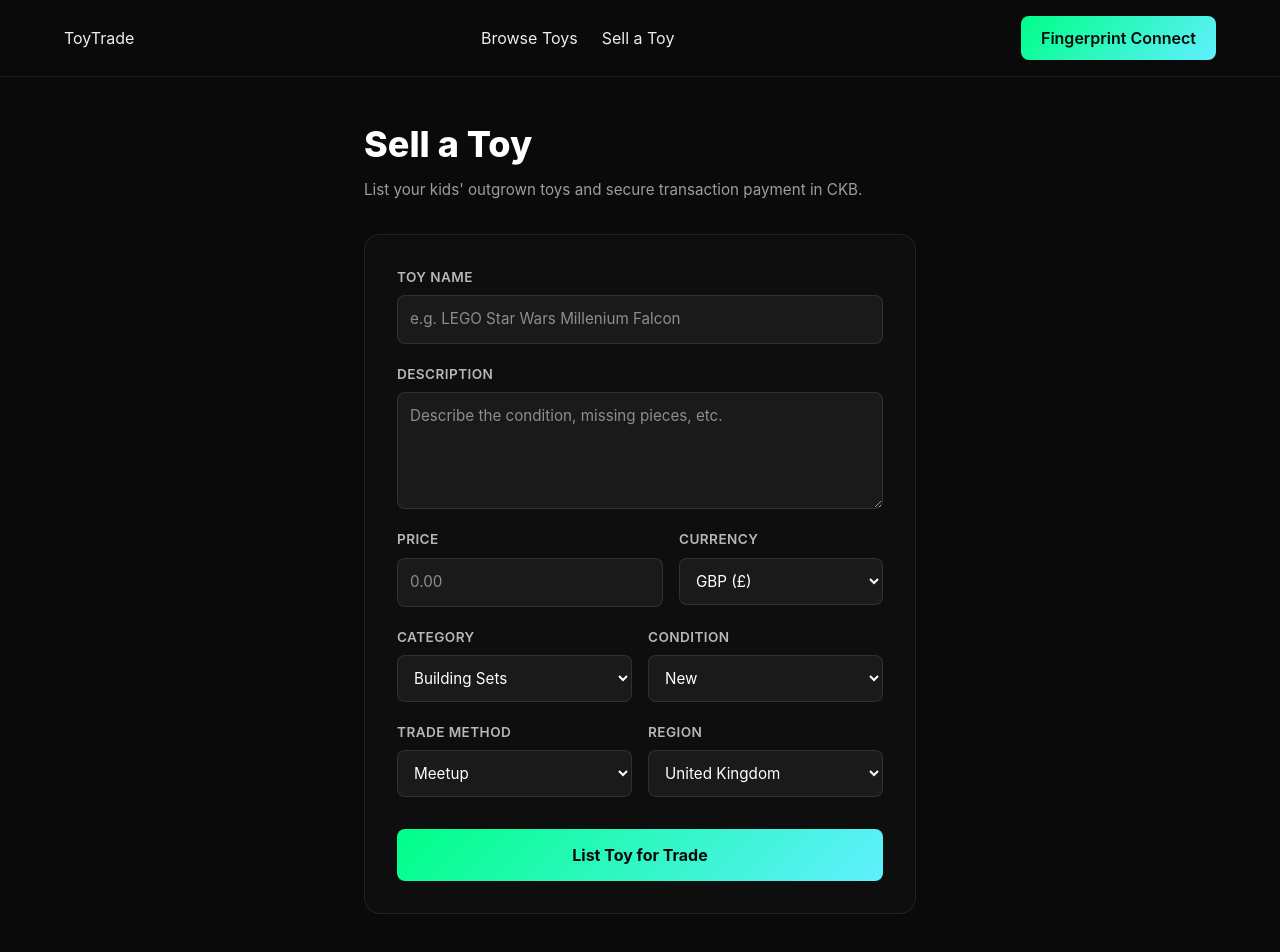
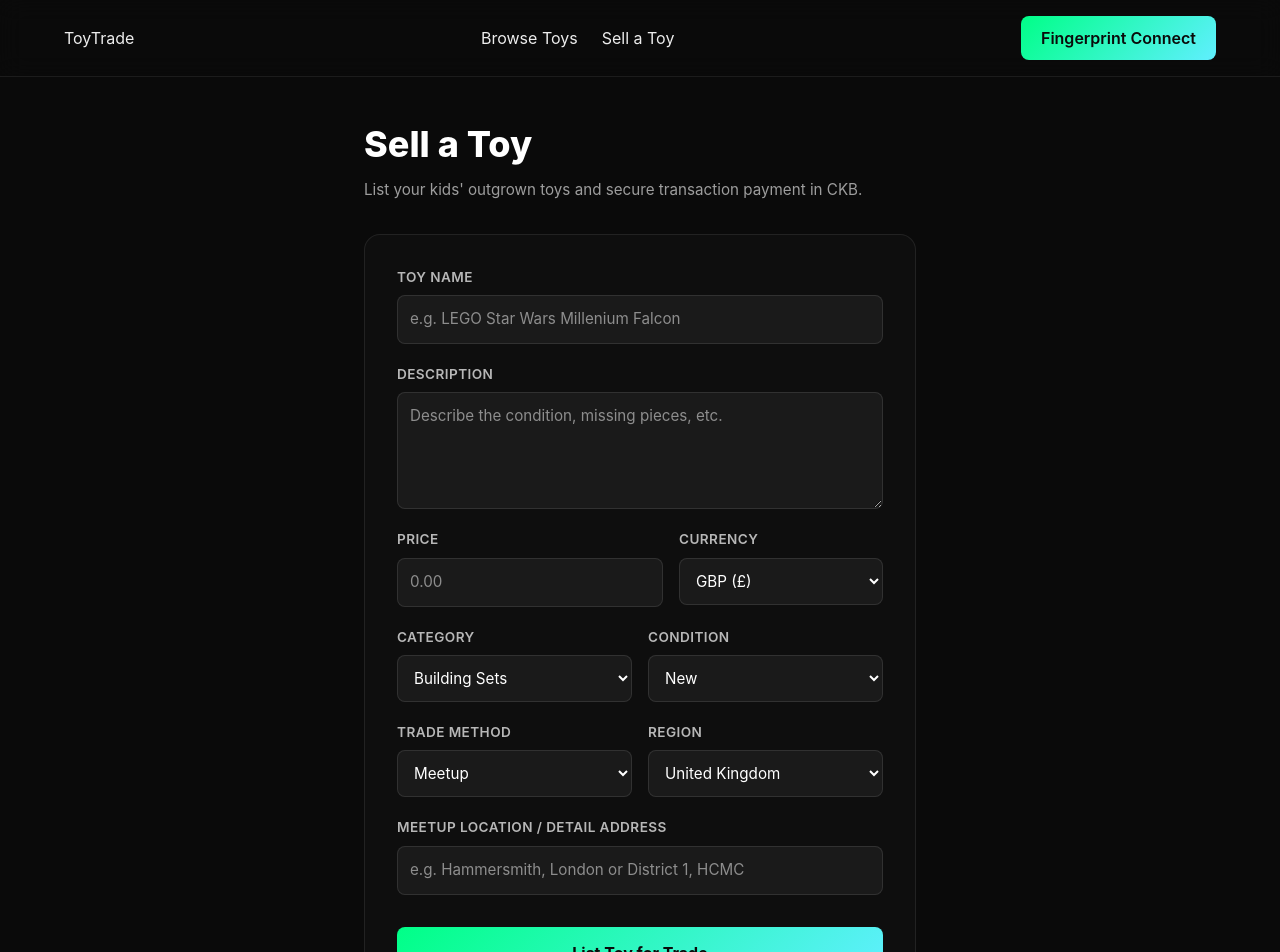
Before and after one commit to nghiadang391/Toy_trading_platform, a Next.js app: page /listings/create in a window 1280 px wide. Shown: the top 952 px of the page. Built offline with nearby package versions, Linux system fonts and the light colour scheme.

Commit message:
Support detail meetup addresses for toy listings

```diff
--- a/src/app/api/listings/route.ts
+++ b/src/app/api/listings/route.ts
@@ -53,6 +53,7 @@ export async function POST(request: Request) {
       imageUrls,
       tradeMethod,
       shippingRegion,
+      location,
       sellerId,
     } = body;
 
@@ -76,6 +77,7 @@ export async function POST(request: Request) {
         imageUrls: imageUrls || [],
         tradeMethod: tradeMethod as TradeMethod,
         shippingRegion: shippingRegion as Region,
+        location: location || null,
         sellerId,
         status: "ACTIVE",
       },
--- a/src/app/listings/create/page.tsx
+++ b/src/app/listings/create/page.tsx
@@ -16,6 +16,7 @@ export default function CreateListingPage() {
   const [condition, setCondition] = useState("NEW");
   const [tradeMethod, setTradeMethod] = useState("MEETUP");
   const [shippingRegion, setShippingRegion] = useState("UK");
+  const [location, setLocation] = useState("");
 
   async function handleSubmit(e: React.FormEvent) {
     e.preventDefault();
@@ -49,6 +50,7 @@ export default function CreateListingPage() {
           imageUrls: [],
           tradeMethod,
           shippingRegion,
+          location,
           sellerId: user.id,
         }),
       });
@@ -152,6 +154,17 @@ export default function CreateListingPage() {
           </div>
         </div>
 
+        <div className="form-group">
+          <label htmlFor="location">Meetup Location / Detail Address</label>
+          <input
+            type="text"
+            id="location"
+            value={location}
+            onChange={(e) => setLocation(e.target.value)}
+            placeholder="e.g. Hammersmith, London or District 1, HCMC"
+          />
+        </div>
+
         <button type="submit" className="submit-btn" disabled={submitting}>
           {submitting ? "Listing Toy..." : "List Toy for Trade"}
         </button>
--- a/src/app/listings/page.tsx
+++ b/src/app/listings/page.tsx
@@ -16,6 +16,7 @@ interface Listing {
   imageUrls: string[];
   tradeMethod: string;
   shippingRegion: string;
+  location: string | null;
   status: string;
   seller: {
     displayName: string;
@@ -77,6 +78,11 @@ export default function ListingsPage() {
                   <span>Method: <strong>{item.tradeMethod}</strong></span>
                   <span>Region: <strong>{item.shippingRegion || "N/A"}</strong></span>
                 </div>
+                {item.location && (
+                  <div className="location-row">
+                    📍 <span>{item.location}</span>
+                  </div>
+                )}
 
                 {/* Embedded 3-Price Transparency component */}
                 <PriceDisplay
@@ -211,6 +217,14 @@ export default function ListingsPage() {
           color: rgba(255, 255, 255, 0.4);
           margin-top: 4px;
         }
+        .location-row {
+          display: flex;
+          align-items: center;
+          gap: 4px;
+          font-size: 0.8rem;
+          color: #60efff;
+          margin-top: 2px;
+        }
         .footer-row {
           display: flex;
           justify-content: space-between;
```
Also changed, not shown: 1 other file (tests, documents, lock files or other folders).
